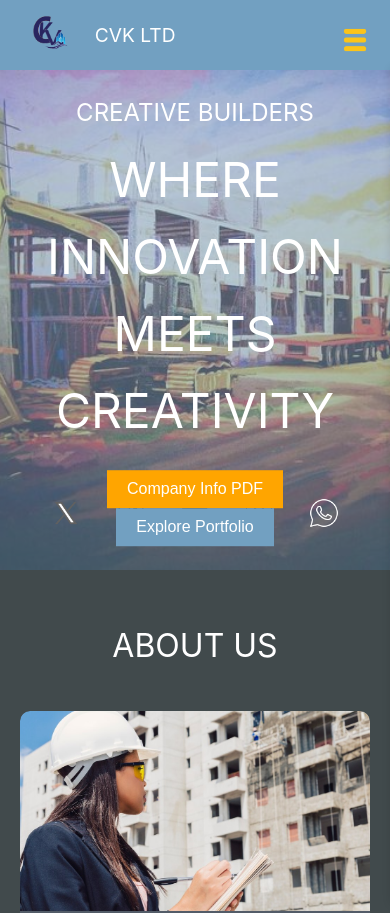
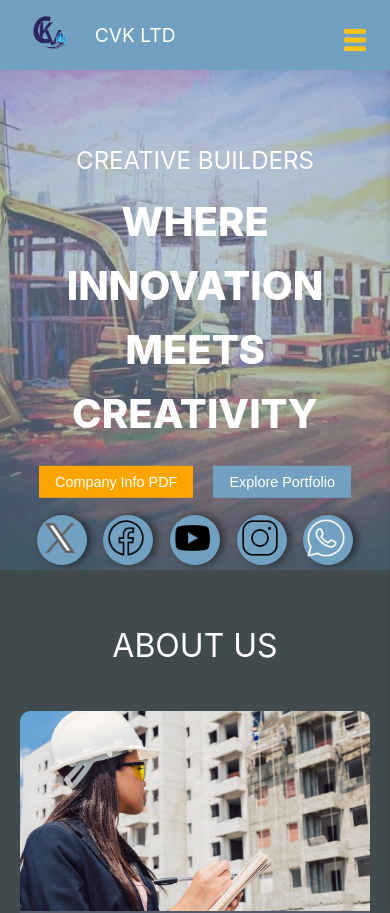
Before and after one commit to godyracks/corneliusventures.co.ke, a Vue app in the folder client/cvkltd/: page / in a window 390 px wide. Shown: the top 913 px of the page. Built offline with nearby package versions, Linux system fonts and the light colour scheme; no server answers.

Commit message:
styled social icons

```diff
--- a/client/cvkltd/src/components/Hero.vue
+++ b/client/cvkltd/src/components/Hero.vue
@@ -1,7 +1,6 @@
 <template>
   <div class="hero">
     <div class="slider">
-      <!-- Sliding background images with blue overlay -->
       <div class="slide" v-for="(image, index) in images" :key="index" :class="{ 'active': index === activeIndex }">
         <div class="overlay"></div>
         <img :src="image.src" :alt="image.alt" />
@@ -16,7 +15,6 @@
       </div>
     </div>
     <div class="social-icons">
-      <!-- Social icons column -->
       <a href="#" class="social-icon"><img src="@/assets/x_ic.png" alt="X Icon" /></a>
       <a href="#" class="social-icon"><img src="@/assets/fb_ic.png" alt="Facebook Icon" /></a>
       <a href="#" class="social-icon"><img src="@/assets/yt_ic.png" alt="YouTube Icon" /></a>
@@ -27,7 +25,6 @@
 </template>
 
 <script>
-// Import images directly
 import hero1 from '@/assets/hero1.jpg';
 import hero2 from '@/assets/hero2.jpg';
 import hero3 from '@/assets/hero3.jpg';
@@ -45,8 +42,7 @@ export default {
     };
   },
   mounted() {
-    // Automatically advance the slide every few seconds
-    setInterval(this.nextSlide, 3000); // Adjust interval as needed
+    setInterval(this.nextSlide, 3000);
   },
   methods: {
     nextSlide() {
@@ -65,7 +61,7 @@ export default {
 .slider {
   position: relative;
   width: 100%;
-  height: 500px; /* Adjust height as needed */
+  height: 500px;
   overflow: hidden;
 }
 
@@ -95,8 +91,7 @@ export default {
   left: 0;
   width: 100%;
   height: 100%;
-  background-color: rgba(114, 160, 193, 0.5)
- /* Blue overlay color */
+  background-color: rgba(114, 160, 193, 0.5);
 }
 
 .content {
@@ -116,6 +111,7 @@ export default {
 
 .title {
   font-size: 3rem;
+  font-weight: 800;
   margin-bottom: 20px;
 }
 
@@ -137,7 +133,7 @@ button {
 }
 
 .explore-button {
-  background-color: rgba(114, 160, 193) ;
+  background-color: rgba(114, 160, 193);
   color: #ffffff;
 }
 
@@ -148,15 +144,22 @@ button {
   transform: translateY(-50%);
   display: flex;
   flex-direction: column;
+
 }
 
 .social-icon {
   margin-bottom: 10px;
+  height: 60px;
+  width: 60px;
+  background-color: #72A0C1;
+  border-radius: 50%;
+   box-shadow: 4px 0 8px rgba(0, 0, 0, 0.5);
+
 }
 
 .social-icon img {
-  width: 30px; /* Adjust icon size as needed */
-  height: auto;
+   height: 50px;
+  width: 50px;
 }
 
 @media (max-width: 768px) {
@@ -166,15 +169,40 @@ button {
     box-sizing: border-box;
   }
 
+  .title {
+    font-size: 2.5rem;
+  }
+
+  .buttons button {
+    padding: 8px 16px;
+    font-size: 0.9rem;
+  }
+
   .social-icons {
   position: absolute;
   top: 100%;
-  bottom: -150px;
+  bottom: -110px;
   left: 20px;
   transform: translateY(-50%);
   display: flex;
   flex-direction: row;
   justify-content: space-evenly;
+
+  }
+
+  .social-icon {
+  margin-bottom: 10px;
+  height: 50px;
+  width: 50px;
+  background-color: #72A0C1;
+  border-radius: 50%;
+   box-shadow: 4px 0 8px rgba(0, 0, 0, 0.5);
+
+}
+
+.social-icon img {
+   height: 40px;
+  width: 40px;
 }
 }
 </style>
--- a/client/cvkltd/src/components/Home.vue
+++ b/client/cvkltd/src/components/Home.vue
@@ -56,7 +56,7 @@ h1 {
 }
 
 div {
-  max-width: 100%; /* Adjust as needed */
+  max-width: 100%;
   margin: 0 auto;
   padding: 0;
 }
```
